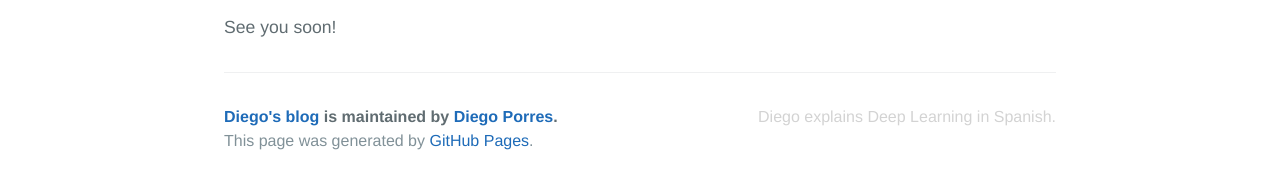
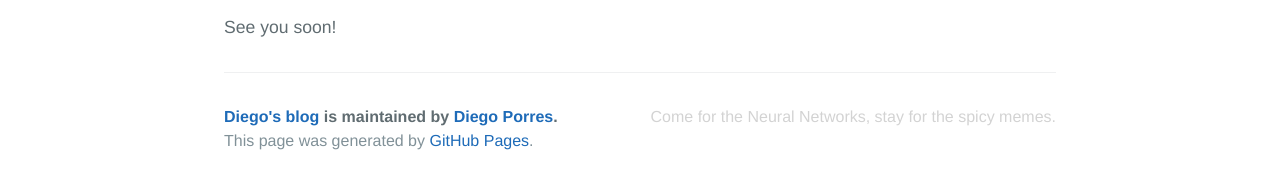
Before and after one commit to PDillis/pdillis.github.io, a Jekyll site: the page built from _posts/2018-03-02-Welcome.markdown, in a window 1280 px wide. Shown: the part 1212-1394 px from the top of the page. Built offline with Jekyll 4.4.1, drawn with Linux system fonts in a browser that asks for light colours.

Commit message:
Update page-footer.html

```diff
--- a/_includes/page-footer.html
+++ b/_includes/page-footer.html
@@ -1,5 +1,5 @@
 <footer class="site-footer">
-  <span class="site-footer-quote">Diego explains Deep Learning in Spanish.</span>
+  <span class="site-footer-quote">Come for the Neural Networks, stay for the spicy memes.</span>
   <span class="site-footer-owner"><a href="{{ site.url }}">{{ site.title }}</a> is maintained by <a href="{{ site.author.url }}">{{ site.author.name }}</a>.</span>
   <span class="site-footer-credits">This page was generated by <a href="https://pages.github.com">GitHub Pages</a>.</span>
 </footer>
```
